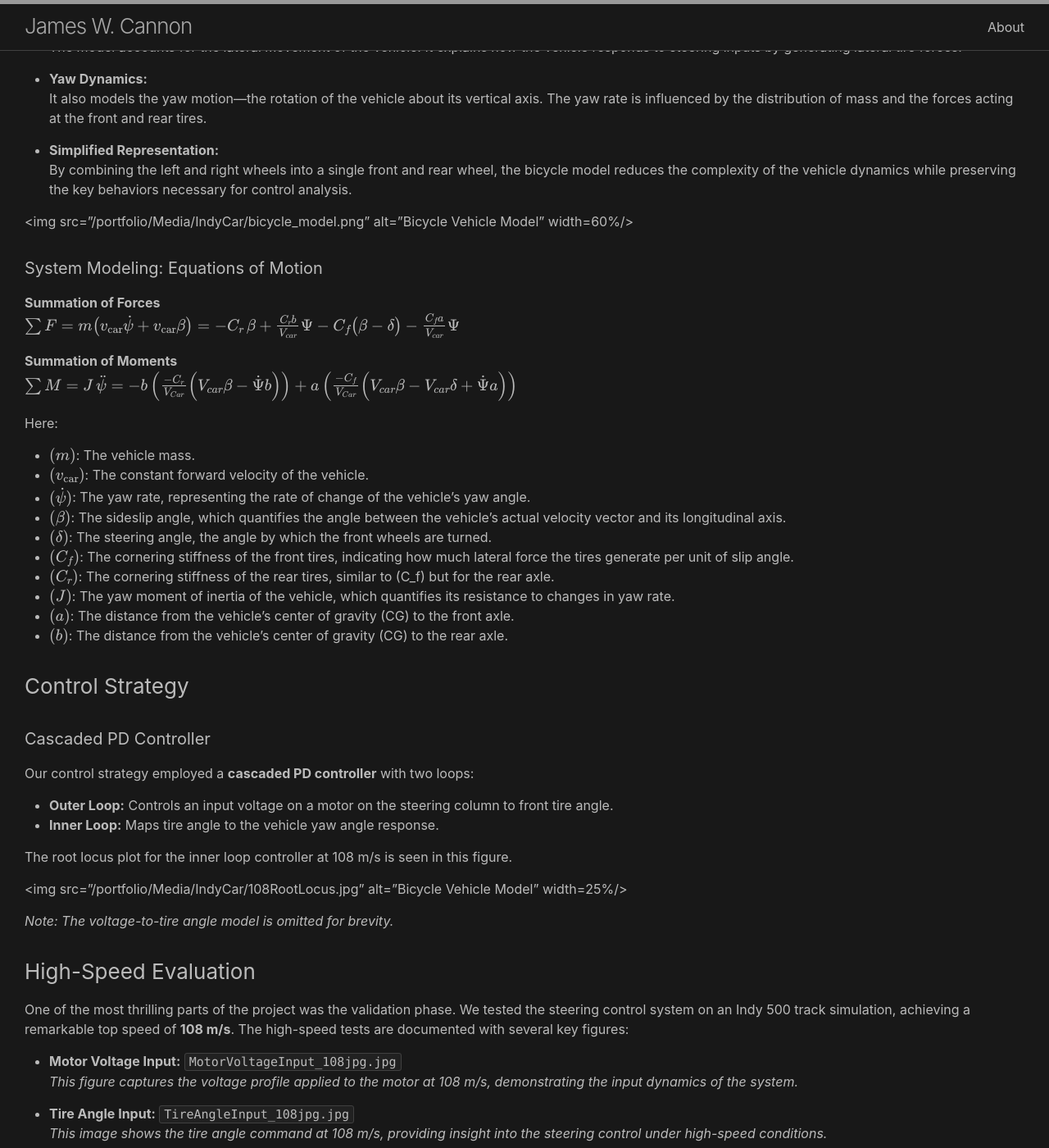
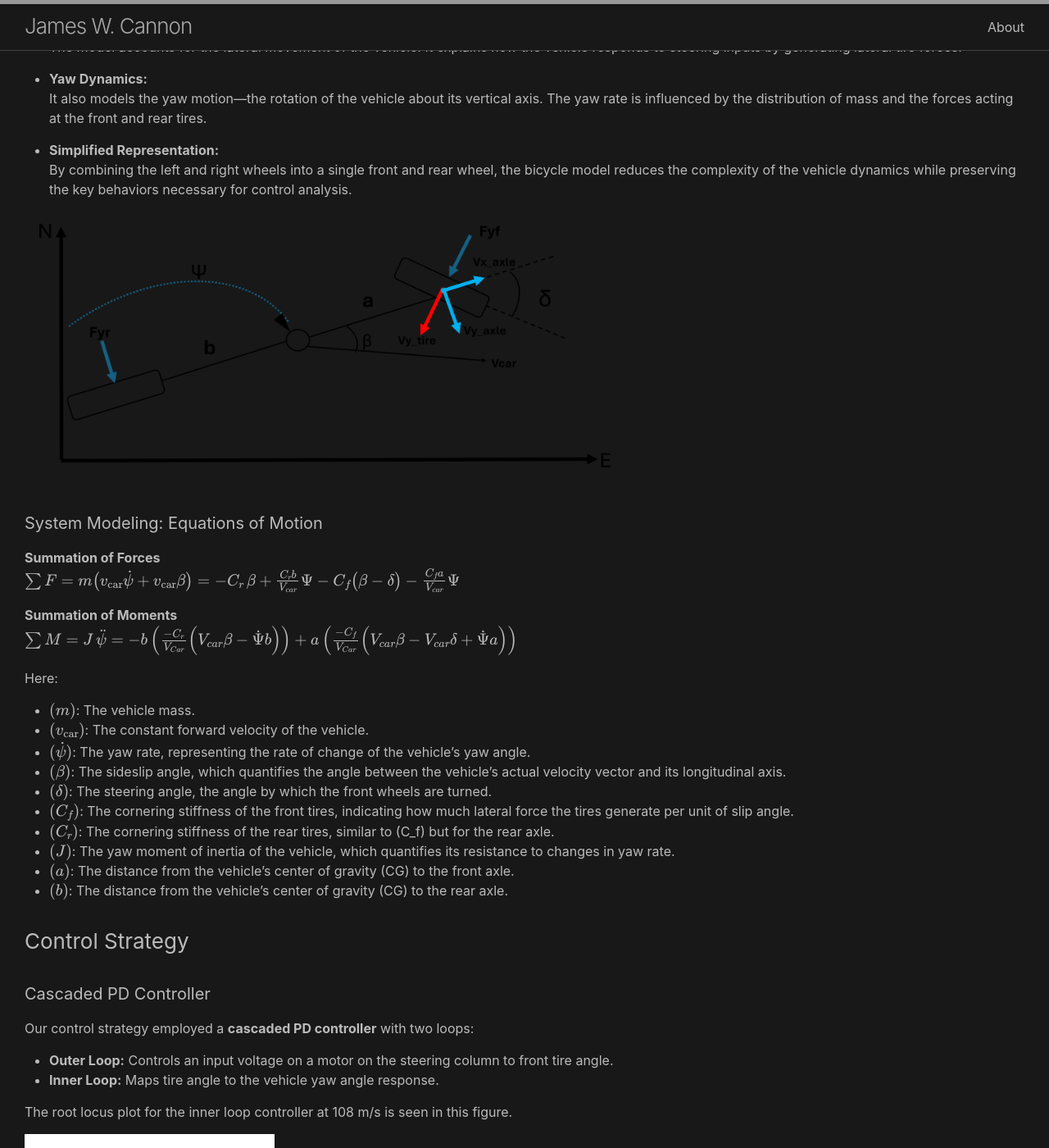
Before and after one commit to jacan20/portfolio, a Jekyll site: the page built from _posts/2024-03-15-indy-car-steering-controller.md, in a window 1280 px wide and 1400 px high, scrolled down 731 px. Shown: the whole window at 82% size. Built offline with Jekyll 4.4.1, drawn with Linux system fonts in a browser that asks for light colours.

Commit message:
Update 2024-03-15-indy-car-steering-controller.md

```diff
--- a/_posts/2024-03-15-indy-car-steering-controller.md
+++ b/_posts/2024-03-15-indy-car-steering-controller.md
@@ -29,7 +29,7 @@ The bicycle model is a widely used simplification in vehicle dynamics that repre
 - **Simplified Representation:**
   By combining the left and right wheels into a single front and rear wheel, the bicycle model reduces the complexity of the vehicle dynamics while preserving the key behaviors necessary for control analysis.
 
-<img src="{{ '/Media/IndyCar/bicycle_model.png' | relative_url }}" alt="Bicycle Vehicle Model" width=60%/>
+<img src="{{ '/Media/IndyCar/bicycle_model.png' | relative_url }}" alt="Bicycle Vehicle Model" width="60%"/>
 
 
 #### System Modeling: Equations of Motion
@@ -65,7 +65,7 @@ Our control strategy employed a **cascaded PD controller** with two loops:
 
 The root locus plot for the inner loop controller at 108 m/s is seen in this figure.
 
-<img src="{{ '/Media/IndyCar/108RootLocus.jpg' | relative_url }}" alt="Bicycle Vehicle Model" width=25%/>
+<img src="{{ '/Media/IndyCar/108RootLocus.jpg' | relative_url }}" alt="Bicycle Vehicle Model" width="25%"/>
 
 
 *Note: The voltage-to-tire angle model is omitted for brevity.*
```
